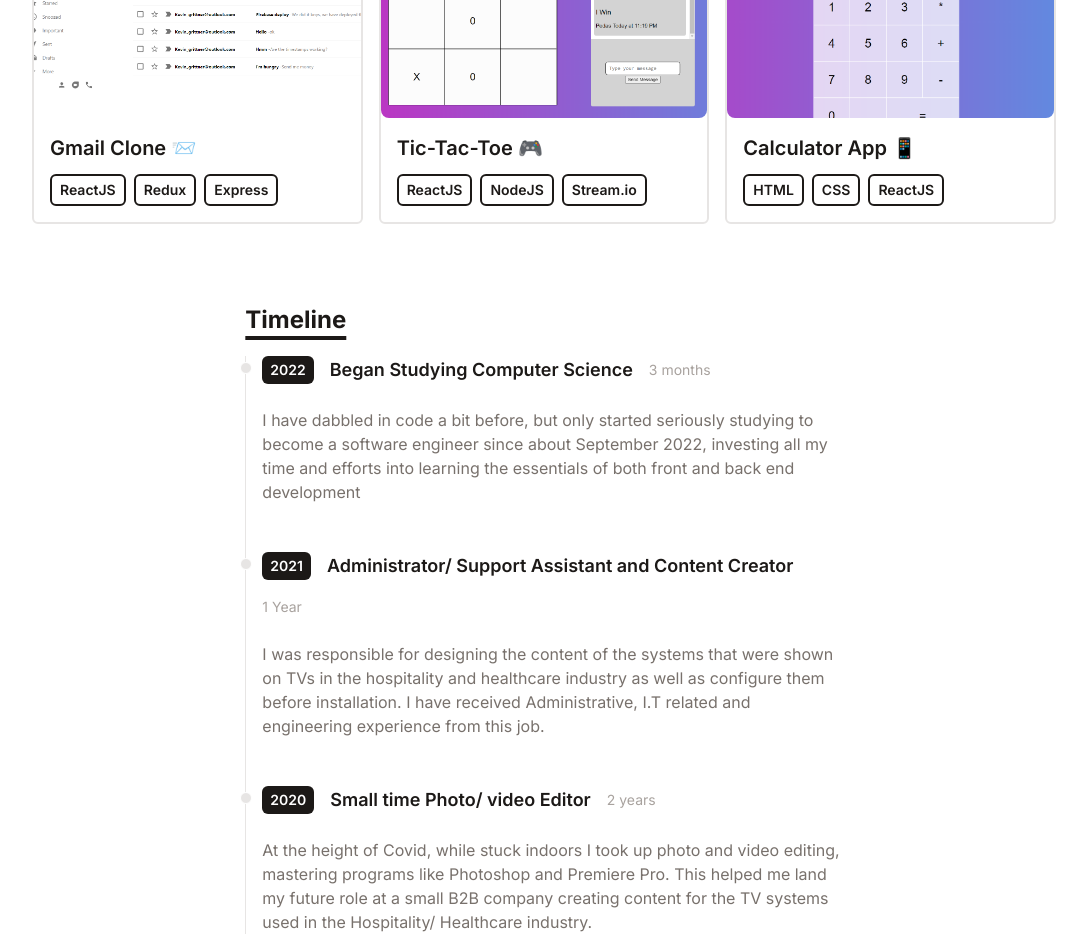
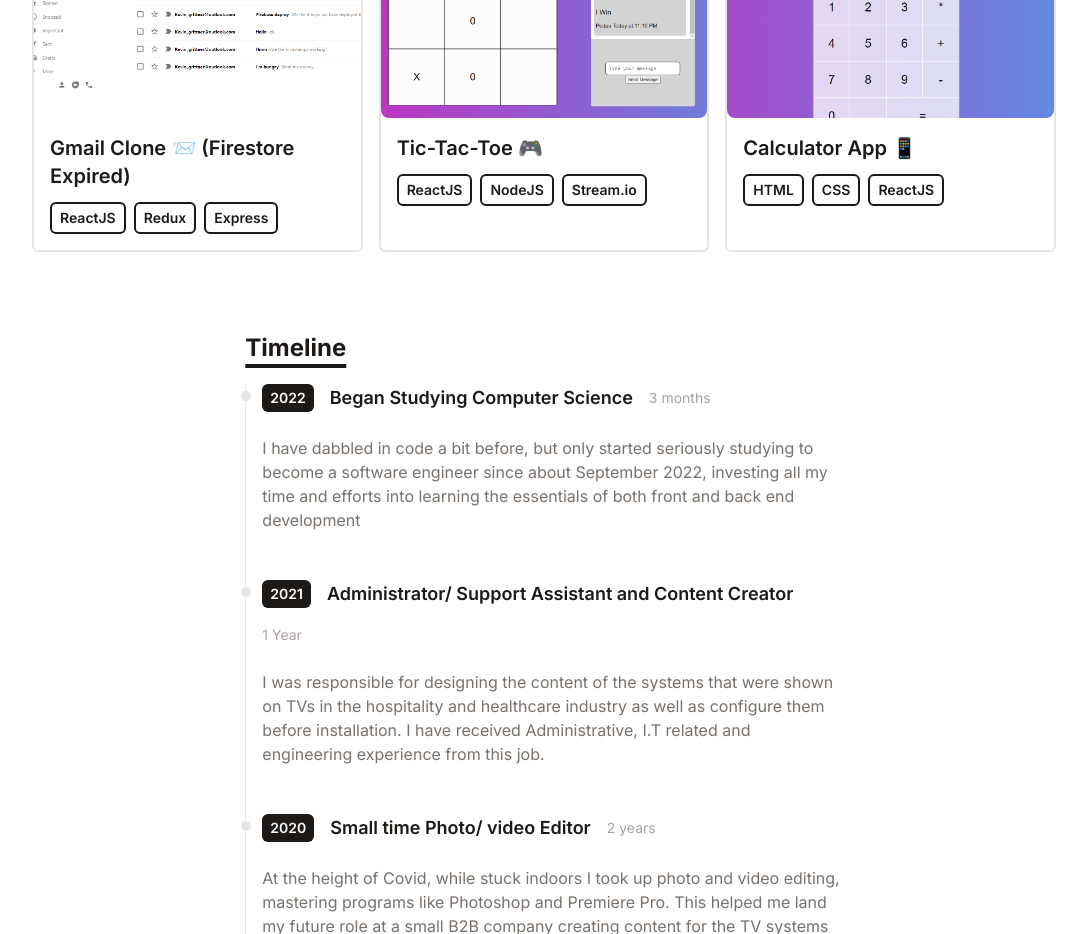
Before and after one commit to EpicIbby101/Developer-Portfolio, a React (Vite) app: page / in a window 1280 px wide. Shown: the part 1240-2174 px from the top of the page, without its empty margins (96-1183 px from the left). Built offline with nearby package versions, Linux system fonts and the light colour scheme.

Commit message:
Added a note to Clone Project

```diff
--- a/src/data/portfolio.js
+++ b/src/data/portfolio.js
@@ -1,6 +1,6 @@
 export default [
     {
-        title: 'Gmail Clone 📨',
+        title: 'Gmail Clone 📨 (Firestore Expired)',
         imgUrl: 'assets/Gmail.png',
         stack: ['ReactJS', 'Redux', 'Express'],
         link: 'https://clone-ad263.web.app/',
```
